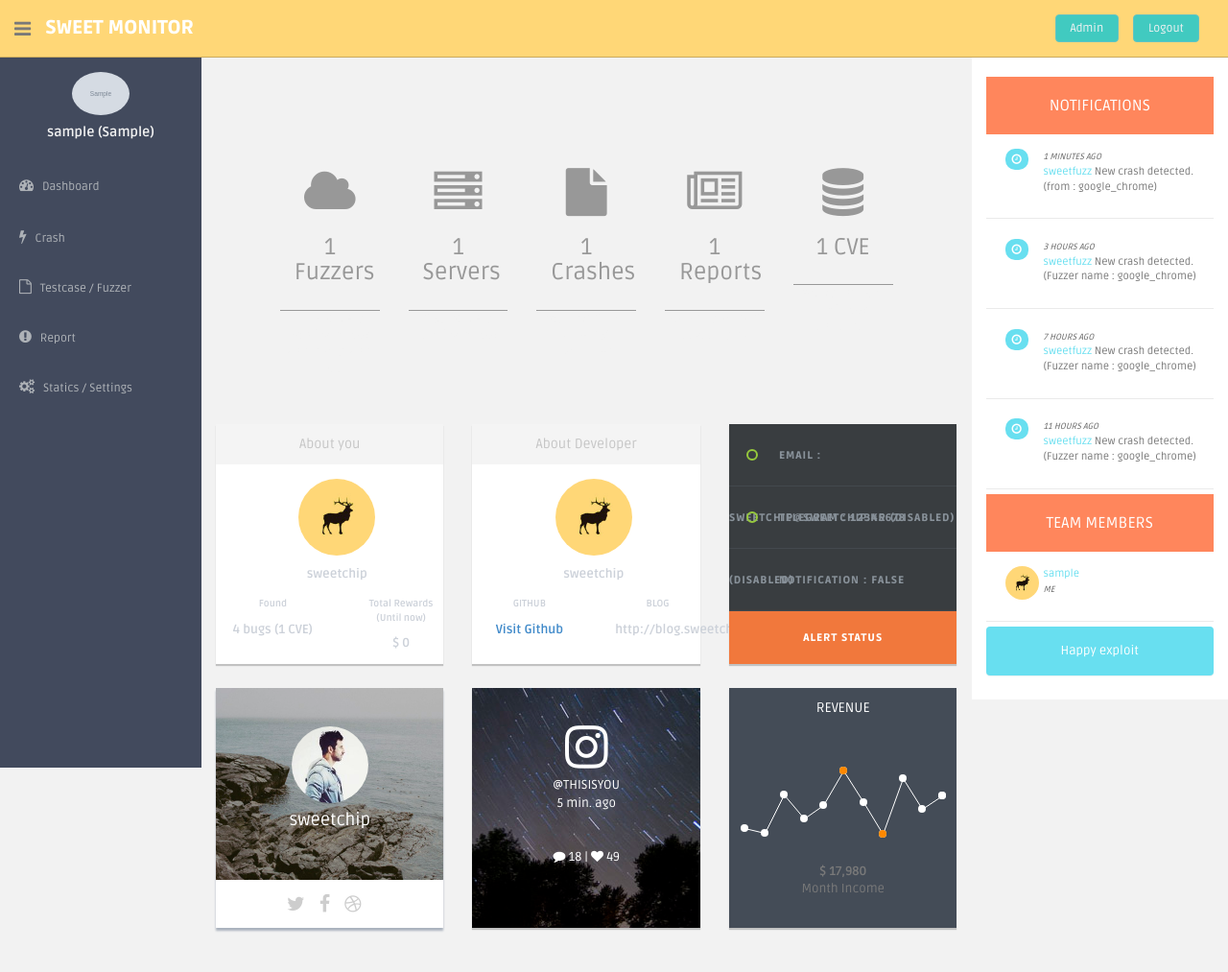
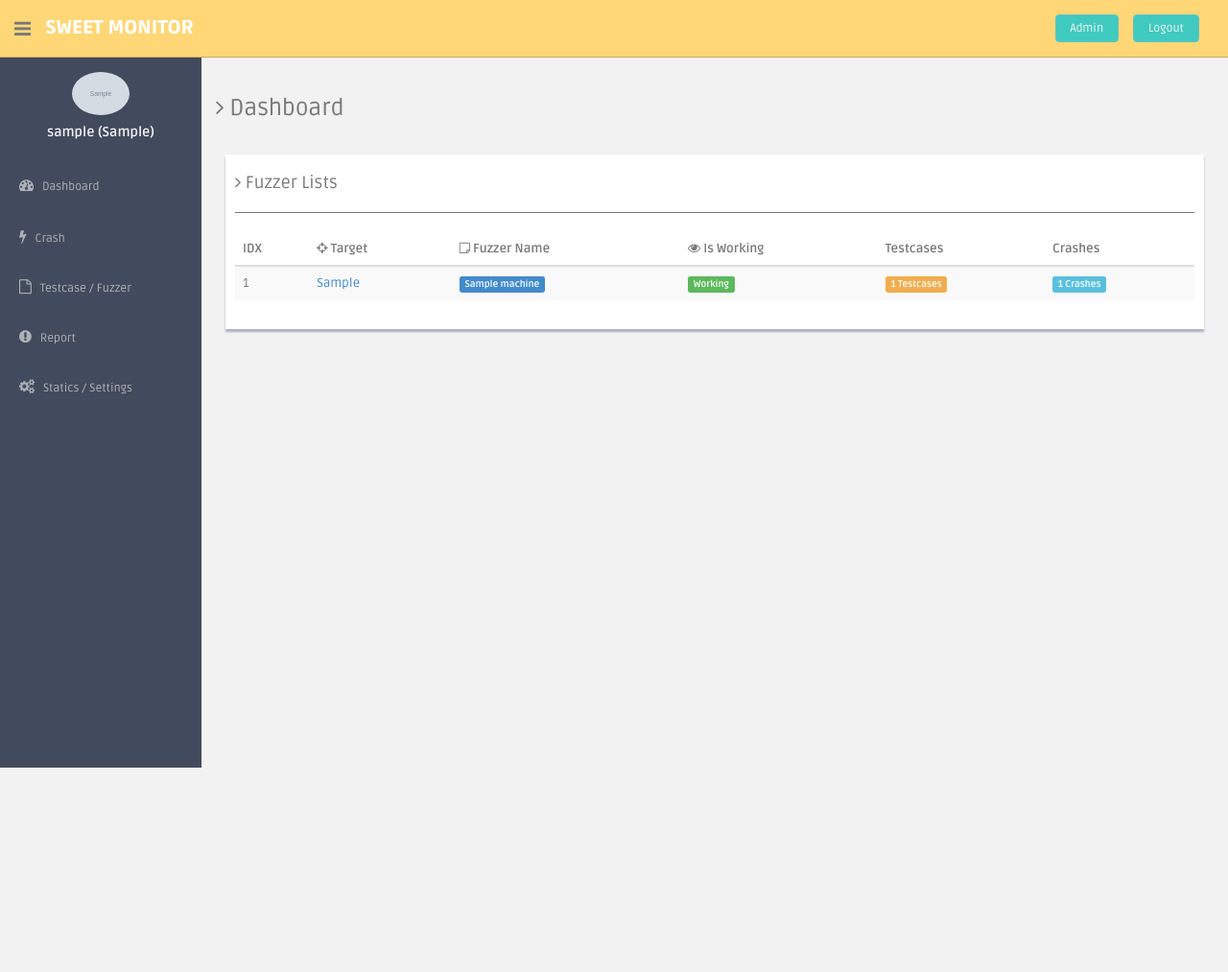
Before and after one commit to sweetchipsw/Sweetmon_legacy, a Django app: page / in a window 1280 px wide. Shown: the whole page at 96% size. After the commit the page ends 800 px from the top, so only its background shows below. Run offline with Django 3.2, Linux system fonts and the light colour scheme; a user stored in the database is signed in; tables that the repository leaves empty hold one stand-in row (values such as "Sample post"); grey boxes marked "Sample" are stand-in pictures; some libraries are stand-ins or nearby versions.

Commit message:
Modify URL, remove public key in profile

```diff
--- a/fuzz/views.py
+++ b/fuzz/views.py
@@ -2,7 +2,6 @@ from django.shortcuts import render,get_object_or_404
 from django.http import HttpResponseRedirect, HttpResponse, JsonResponse
 from monitor.models import Machine, Crash, OnetimeToken, TelegramBot, Profile, DupCrash, AESCipher, getSha256text
 from django.http import Http404
-import os
 import hashlib
 from django.core.exceptions import ObjectDoesNotExist
 from datetime import datetime
@@ -42,7 +41,7 @@ def register(request):
 	except ObjectDoesNotExist:
 	    raise Http404
 
-	#Generate new hash
+	# Generate new hash
 	# password = hashlib.sha256((settings.HASHSALT+password)).hexdigest()
 
 	token = get_random_string(300)
@@ -214,7 +213,7 @@ def SendMsgViaEmailByUid(profile, message):
 
 	target_email = profile.email;
 	email = profile.emailbot
-	if email == "" or message == "":
+	if email == None or message == "":
 		return False
 	server = email.smtp_server
 	port = email.smtp_port
@@ -377,5 +376,4 @@ def crash(request):
 			# Send msg via email
 			SendMsgViaEmailByUid(profile, message)
 
-		# sendswcp("[New crash detected (From sweetmon)] "+title)
 	return HttpResponse("success")  # Return success
--- a/monitor/admin.py
+++ b/monitor/admin.py
@@ -177,14 +177,14 @@ admin.site.register(TelegramBot, TelegramBotAdmin)
 class ProfileAdmin(admin.ModelAdmin):
 	list_display = get_all_field_names(Profile)
 	# print(list_display)
-	exceptfield(list_display,["id", "public_key"])
+	exceptfield(list_display,["id"]) # , "public_key"
 	def telegram(self, obj):
 		return "asd"
 
 	def profile_image(self, obj):
 		return "asd1"
 
-	readonly_fields = ('userkey',"public_key")
+	readonly_fields = ('userkey',) # ,"public_key"
 
 
 	if settings.USE_EMAIL_ALERT == False:
--- a/monitor/templates/common/head.html
+++ b/monitor/templates/common/head.html
@@ -4,7 +4,7 @@
                   <div class="fa fa-bars tooltips" data-placement="right" data-original-title="Toggle Navigation"></div>
               </div>
             <!--logo start-->
-            <a href="/monitor/" class="logo"><b>SWEET MONITOR</b></a>
+            <a href="/" class="logo"><b>SWEET MONITOR</b></a>
             <!--logo end-->
             <div class="top-menu">
             	<ul class="nav pull-right top-menu">
--- a/monitor/templates/common/sidebar.html
+++ b/monitor/templates/common/sidebar.html
@@ -14,13 +14,13 @@
                   </p>
               	  <h5 class="centered">{{userinfo.username}} ({{userinfo.first_name}})</h5>
                   <li class="mt">
-                      <a href="/monitor/fuzzer/">
+                      <a href="/fuzzer/">
                           <i class="fa fa-dashboard"></i>
                           <span>Dashboard</span>
                       </a>
                   </li>
                   <li class="sub-menu">
-                      <a href="/monitor/crash/" >
+                      <a href="/crash/" >
                           <i class="fa fa-flash"></i>
                           <span>Crash</span>
                       </a>
@@ -32,13 +32,13 @@
                       </a>
                   </li>
                   <li class="sub-menu">
-                      <a href="/track/issue/" >
+                      <a href="/issue/" >
                           <i class="fa fa-exclamation-circle"></i>
                           <span>Report</span>
                       </a>
                   </li>
                   <li class="sub-menu">
-                      <a href="/monitor/settings/">
+                      <a href="/settings/">
                           <i class="fa fa-cogs" aria-hidden="true"></i>
                           <span>Statics / Settings</span>
                       </a>
--- a/monitor/templates/monitor/crash/detail.html
+++ b/monitor/templates/monitor/crash/detail.html
@@ -85,11 +85,11 @@
           	<div class="row mt">
 
           		<div class="col-lg-12">
-                  <div class="form-panel"><a href="/monitor/crash/">
+                  <div class="form-panel"><a href="/crash/">
                   <button type="button" class="btn btn-theme1 pull-right">Back to lists</button></a>
                   	  <h4 class="mb">Information</h4>
                   	  <hr>
-                      <form class="form-horizontal style-form" method="post" action="/monitor/crash/{{crash.id}}/modify">
+                      <form class="form-horizontal style-form" method="post" action="/crash/{{crash.id}}/modify">
                           <div class="form-group">
                               <label class="col-lg-2 col-sm-2 control-label">Crash Title</label>
                               <div class="col-sm-10">
@@ -230,7 +230,7 @@
        $('#view_dup_crashes').click(function(){
            $("#dup_list > tbody").html("");
          $.ajax({
-             url : '/monitor/crash/{{crash.id}}/dup',
+             url : '/crash/{{crash.id}}/dup',
           type: 'GET',
           success:function(data){
               $.each(data, function(i, item) {
--- a/monitor/templates/monitor/crash/list.html
+++ b/monitor/templates/monitor/crash/list.html
@@ -68,7 +68,7 @@
                                 <td>{{ crash.id }}</td>
                                 <td>{{crash.fuzzer.target}}</td>
                                 <td><span class="label label-primary">{{crash.fuzzer.fuzzer_name}}</span></td>
-                                <td><a href="/monitor/crash/{{crash.id}}/">{{crash.title|truncatechars:50}}</a></td>
+                                <td><a href="/crash/{{crash.id}}/">{{crash.title|truncatechars:50}}</a></td>
                                 <td><span class="label label-success">{{crash.latest_date}}</span></td>
                                 <td><span class="label label-info">{{crash.dup_crash}} Crashes</span></td>
                                 </tr>
--- a/monitor/templates/monitor/fuzzer/detail.html
+++ b/monitor/templates/monitor/fuzzer/detail.html
@@ -48,7 +48,7 @@
           	<div class="row mt">
 
           		<div class="col-lg-12">
-                  <div class="form-panel"><a href="/monitor/fuzzer/">
+                  <div class="form-panel"><a href="/fuzzer/">
                   <button type="button" class="btn btn-theme1 pull-right">Back to lists</button></a>
                   	  <h4 class="mb">Information</h4>
                   	  <hr>
@@ -109,7 +109,7 @@
                           </div>
                           <div class="form-group">
                               <label class="col-lg-2 col-sm-2 control-label"></label>
-                              <div class="col-sm-10"><a href="/monitor/fuzzer/">
+                              <div class="col-sm-10"><a href="/fuzzer/">
                                   <button type="button" class="btn btn-theme02 btn-lg btn-block"><i class="fa fa-check"></i> Back to list</button></a>
                               </div>
                           </div>
--- a/monitor/templates/monitor/fuzzer/list.html
+++ b/monitor/templates/monitor/fuzzer/list.html
@@ -65,7 +65,7 @@
                                 {% for machine in machine_list %}
                                 <tr>
                                 <td>{{ machine.id }}</td>
-                                <td><a href="/monitor/fuzzer/{{ machine.id }}/">{{machine.target}}</a></td>
+                                <td><a href="/fuzzer/{{ machine.id }}/">{{machine.target}}</a></td>
                                 <td><span class="label label-primary">{{machine.fuzzer_name}}</span></td>
                                 {% if machine.ping|date:"U" >= now|date:"U" %}
                                 <td><span class="label label-success">Working</span></td>
--- a/monitor/templates/monitor/index.html
+++ /dev/null
@@ -1,340 +0,0 @@
-<!DOCTYPE html>
-<html lang="en">
-  <head>
-    <meta charset="utf-8">
-    <title>Sweetmon - Dashboard for sweetfuzz</title>
-    <!-- Bootstrap core CSS -->
-    <link href="/assets/css/bootstrap.css" rel="stylesheet">
-    <!--external css-->
-    <link href="/assets/font-awesome/css/font-awesome.min.css" rel="stylesheet" />
-    <link rel="stylesheet" type="text/css" href="/assets/css/zabuto_calendar.css">
-    <link rel="stylesheet" type="text/css" href="/assets/js/gritter/css/jquery.gritter.css" />
-    <link rel="stylesheet" type="text/css" href="/assets/lineicons/style.css">
-    <link rel="shortcut icon" type="image/png" href="/assets/favicon.ico"/>
-
-    <!-- Custom styles for this template -->
-    <link href="/assets/css/style.css" rel="stylesheet">
-    <link href="/assets/css/style-responsive.css" rel="stylesheet">
-
-    <!-- HTML5 shim and Respond.js IE8 support of HTML5 elements and media queries -->
-    <!--[if lt IE 9]>
-      <script src="https://oss.maxcdn.com/libs/html5shiv/3.7.0/html5shiv.js"></script>
-      <script src="https://oss.maxcdn.com/libs/respond.js/1.4.2/respond.min.js"></script>
-    <![endif]-->
-  </head>
-
-  <body>
-
-  <section id="container" >
-      <!-- **********************************************************************************************************************************************************
-      TOP BAR CONTENT & NOTIFICATIONS
-      *********************************************************************************************************************************************************** -->
-      <!--header start-->
-      {% include "common/head.html" %}
-      <!--header end-->
-
-      <!-- **********************************************************************************************************************************************************
-      MAIN SIDEBAR MENU
-      *********************************************************************************************************************************************************** -->
-      <!--sidebar start-->
-      {% include "common/sidebar.html" %}
-      <!--sidebar end-->
-
-      <!-- **********************************************************************************************************************************************************
-      MAIN CONTENT
-      *********************************************************************************************************************************************************** -->
-      <!--main content start-->
-      <section id="main-content">
-          <section class="wrapper">
-
-              <div class="row">
-                  <div class="col-lg-9 main-chart">
-
-                  	<div class="row mtbox">
-                  		<div class="col-md-2 col-sm-2 col-md-offset-1 box0">
-                  			<div class="box1">
-					  			<span class="fa fa-cloud"></span>
-                  {% if machine_count %}
-                    <h3>{{machine_count}} Fuzzers</h3></div>
-                    <p>{{machine_count}} fuzzers are working at now! Work more! Work harder!</p>
-                  {% else %}
-                    <h3>0 Fuzzers</h3></div>
-                    <p>No fuzzers..</p>
-                  {% endif %}
-                  		</div>
-                  		<div class="col-md-2 col-sm-2 box0">
-                  			<div class="box1">
-					  			<span class="fa fa-server"></span>
-					  			<h3>{{server_count}} Servers</h3>
-                  			</div>
-					  			<p>{{server_count}} servers are running at now.</p>
-                  		</div>
-                  		<div class="col-md-2 col-sm-2 box0">
-                  			<div class="box1">
-					  			<span class="fa fa-file"></span>
-					  			<h3>{{crash_count}} Crashes</h3>
-                  			</div>
-					  			<p>You have {{crash_count}} uniq crashes! Congrats!!</p>
-                  		</div>
-                  		<div class="col-md-2 col-sm-2 box0">
-                  			<div class="box1">
-					  			<span class="fa fa-newspaper-o"></span>
-					  			<h3>{{issue_count}} Reports</h3>
-                  			</div>
-					  			<p>You've reported {{issue_count}} bugs. Great~</p>
-                  		</div>
-                  		<div class="col-md-2 col-sm-2 box0">
-                  			<div class="box1">
-					  			<span class="fa fa-database"></span>
-					  			<h3>{{cve_count}} CVE</h3>
-                  			</div>
-					  			<p>You've got {{cve_count}} CVE until now! Congrats!!</p>
-                  		</div>
-
-                  	</div><!-- /row mt -->
-
-
-                      <div class="row mt">
-
-            <div class="col-md-4 mb">
-              <!-- WHITE PANEL - TOP USER -->
-              <div class="white-panel pn">
-                <div class="white-header">
-                  <h5>About you</h5>
-                </div>
-                <p><img src="/assets/img/ui-sam.jpg" class="img-circle" width="80"></p>
-                <p><b>sweetchip</b></p>
-                <div class="row">
-                  <div class="col-md-6">
-                    <p class="small mt">Found</p>
-                    <p>4 bugs (1 CVE)</p>
-                  </div>
-                  <div class="col-md-6">
-                    <p class="small mt">Total Rewards (Until now)</p>
-                    <p>$ 0</p>
-                  </div>
-                </div>
-              </div>
-            </div><!-- /col-md-4 -->
-
-            <div class="col-md-4 mb">
-              <!-- WHITE PANEL - TOP USER -->
-              <div class="white-panel pn">
-                <div class="white-header">
-                  <h5>About Developer</h5>
-                </div>
-                <p><img src="/assets/img/ui-sam.jpg" class="img-circle" width="80"></p>
-                <p><b>sweetchip</b></p>
-                <div class="row">
-                  <div class="col-md-6">
-                    <p class="small mt">GITHUB</p>
-                    <p><a href="http://github.com/sweetchipsw/">Visit Github</a></p>
-                  </div>
-                  <div class="col-md-6">
-                    <p class="small mt">BLOG</p>
-                    <p>http://blog.sweetchip.kr</p>
-                  </div>
-                </div>
-              </div>
-            </div><!-- /col-md-4 -->
-
-
-            <!-- TODO PANEL -->
-            <div class="col-lg-4 col-md-4 col-sm-4 mb">
-              <div class="steps pn">
-                  <input id='op1' name='op1' type='checkbox' checked />
-                  <label for='op1'>Email : sweetchip@sweetchip.kr (DISABLED)</label>
-                  <input id='op2' name='op2' type='checkbox' checked/>
-                  <label for='op2'>Telegram : 12345678 (DISABLED)</label>
-                  <input id='op3' name='op3' type='checkbox'/>
-                  <label for='op3'>Notification : False (DISABLED)</label>
-                  <input type='submit' value='Alert Status' id='submit'/>
-              </div>
-            </div><!--/col-md-4 -->
-
-
-            <!-- PROFILE 02 PANEL -->
-            <div class="col-lg-4 col-md-4 col-sm-4 mb">
-              <div class="content-panel pn">
-                <div id="profile-02">
-                  <div class="user">
-                    <img src="/assets/img/friends/fr-06.jpg" class="img-circle" width="80">
-                    <h4>sweetchip</h4>
-                  </div>
-                </div>
-                <div class="pr2-social centered">
-                  <a href="#"><i class="fa fa-twitter"></i></a>
-                  <a href="#"><i class="fa fa-facebook"></i></a>
-                  <a href="#"><i class="fa fa-dribbble"></i></a>
-                </div>
-              </div><!--/panel -->
-            </div><!--/ col-md-4 -->
-
-
-						<div class="col-md-4 mb">
-							<!-- INSTAGRAM PANEL -->
-							<div class="instagram-panel pn">
-								<i class="fa fa-instagram fa-4x"></i>
-								<p>@THISISYOU<br/>
-									5 min. ago
-								</p>
-								<p><i class="fa fa-comment"></i> 18 | <i class="fa fa-heart"></i> 49</p>
-							</div>
-						</div><!-- /col-md-4 -->
-
-						<div class="col-md-4">
-							<!-- REVENUE PANEL -->
-							<div class="darkblue-panel pn">
-								<div class="darkblue-header">
-									<h5>REVENUE</h5>
-								</div>
-								<div class="chart mt">
-									<div class="sparkline" data-type="line" data-resize="true" data-height="75" data-width="90%" data-line-width="1" data-line-color="#fff" data-spot-color="#fff" data-fill-color="" data-highlight-line-color="#fff" data-spot-radius="4" data-data="[200,135,667,333,526,996,564,123,890,464,655]"></div>
-								</div>
-								<p class="mt"><b>$ 17,980</b><br/>Month Income</p>
-							</div>
-						</div><!-- /col-md-4 -->
-
-					</div><!-- /row -->
-
-
-                  </div><!-- /col-lg-9 END SECTION MIDDLE -->
-
-
-      <!-- **********************************************************************************************************************************************************
-      RIGHT SIDEBAR CONTENT
-      *********************************************************************************************************************************************************** -->
-
-                  <div class="col-lg-3 ds">
-                    <!--COMPLETED ACTIONS DONUTS CHART-->
-						<h3>NOTIFICATIONS</h3>
-
-                      <!-- First Action -->
-                      <div class="desc">
-                      	<div class="thumb">
-                      		<span class="badge bg-theme"><i class="fa fa-clock-o"></i></span>
-                      	</div>
-                      	<div class="details">
-                      		<p><muted>1 Minutes Ago</muted><br/>
-                      		   <a href="#">sweetfuzz</a> New crash detected. (from : google_chrome)<br/>
-                      		</p>
-                      	</div>
-                      </div>
-                      <!-- Second Action -->
-                      <div class="desc">
-                      	<div class="thumb">
-                      		<span class="badge bg-theme"><i class="fa fa-clock-o"></i></span>
-                      	</div>
-                      	<div class="details">
-                      		<p><muted>3 Hours Ago</muted><br/>
-                      		   <a href="#">sweetfuzz</a> New crash detected. (Fuzzer name : google_chrome)<br/>
-                      		</p>
-                      	</div>
-                      </div>
-                      <!-- Third Action -->
-                      <div class="desc">
-                      	<div class="thumb">
-                      		<span class="badge bg-theme"><i class="fa fa-clock-o"></i></span>
-                      	</div>
-                      	<div class="details">
-                      		<p><muted>7 Hours Ago</muted><br/>
-                      		   <a href="#">sweetfuzz</a> New crash detected. (Fuzzer name : google_chrome)<br/>
-                      		</p>
-                      	</div>
-                      </div>
-                      <!-- Fourth Action -->
-                      <div class="desc">
-                      	<div class="thumb">
-                      		<span class="badge bg-theme"><i class="fa fa-clock-o"></i></span>
-                      	</div>
-                      	<div class="details">
-                      		<p><muted>11 Hours Ago</muted><br/>
-                      		   <a href="#">sweetfuzz</a> New crash detected. (Fuzzer name : google_chrome)<br/>
-                      		</p>
-                      	</div>
-                      </div>
-                       <!-- USERS ONLINE SECTION -->
-                      <h3>TEAM MEMBERS</h3>
-                      <!-- First Member -->
-
-                      <div class="desc">
-                        <div class="thumb">
-                          <img class="img-circle" src="/assets/img/ui-sam.jpg" width="35px" height="35px" align="">
-                        </div>
-                        <div class="details">
-                          <p><a href="#">{{userinfo.username}}</a><br/>
-                             <muted>Me</muted>
-                          </p>
-                        </div>
-                      </div>
-                      {% for user in profile|slice:":5" %}
-                      {% if user.owner.username != userinfo.username %}
-                      <div class="desc">
-                        <div class="thumb">
-                          <img class="img-circle" src="/assets/img/ui-sam.jpg" width="35px" height="35px" align="">
-                        </div>
-                        <div class="details">
-                          <p><a href="#">{{user.owner}}</a> {% if user.first_name %} ({{user.first_name}}) {% endif %} <br/>
-                             <muted>Normal User</muted>
-                          </p>
-                        </div>
-                      </div>
-                      {% endif %}
-                      {% endfor %}
-                        <!-- CALENDAR-->
-                        <div id="calendar" class="mb">
-                            <div class="panel green-panel no-margin">
-                                <div class="panel-body">Happy exploit</div>
-                                </div>
-                            </div>
-                        </div><!-- / calendar -->
-
-                  </div><!-- /col-lg-3 -->
-              </div><! --/row -->
-          </section>
-      </section>
-
-      <!--main content end-->
-      <!--footer start-->
-      <!-- <footer class="site-footer">
-          <div class="text-center">
-              Modified by sweetchip, Original theme from Alvarez.is. (Thanks)
-              <a href="index.html#" class="go-top">
-                  <i class="fa fa-angle-up"></i>
-              </a>
-          </div>
-      </footer> -->
-      <!--footer end-->
-  </section>
-
-    <!-- js placed at the end of the document so the pages load faster -->
-    <script src="/assets/js/jquery.js"></script>
-    <script src="/assets/js/jquery-1.8.3.min.js"></script>
-    <script src="/assets/js/bootstrap.min.js"></script>
-    <script class="include" type="text/javascript" src="/assets/js/jquery.dcjqaccordion.2.7.js"></script>
-    <script src="/assets/js/jquery.scrollTo.min.js"></script>
-    <script src="/assets/js/jquery.nicescroll.js" type="text/javascript"></script>
-    <script src="/assets/js/jquery.sparkline.js"></script>
-
-
-    <!--common script for all pages-->
-    <script src="/assets/js/common-scripts.js"></script>
-
-    <script type="text/javascript" src="/assets/js/gritter/js/jquery.gritter.js"></script>
-    <script type="text/javascript" src="/assets/js/gritter-conf.js"></script>
-
-    <!--script for this page-->
-    <script src="/assets/js/sparkline-chart.js"></script>
-	<script src="/assets/js/zabuto_calendar.js"></script>
-	<script type="application/javascript">
-        function myNavFunction(id) {
-            $("#date-popover").hide();
-            var nav = $("#" + id).data("navigation");
-            var to = $("#" + id).data("to");
-            console.log('nav ' + nav + ' to: ' + to.month + '/' + to.year);
-        }
-    </script>
-
-
-  </body>
-</html>
--- a/monitor/urls.py
+++ b/monitor/urls.py
@@ -5,7 +5,7 @@ from . import views
 
 urlpatterns = [
 	# views.py
-    url(r'^$', views.index, name='index'),
+    url(r'^$', views.fuzzer_list, name='fuzzers'),
     url(r'^fuzzer/$', views.fuzzer_list, name='fuzzers'), # machine list
     url(r'^fuzzer/(?P<idx>\d+)/$', views.fuzzer_details, name='fuzzer_details'), # machine list
     url(r'^crash/$', views.crash_list, name='crash_list'), # crashlist
--- a/sweetmon/urls.py
+++ b/sweetmon/urls.py
@@ -28,10 +28,10 @@ from django.conf.urls.static import static
 urlpatterns = [
 	url(r'^$',include('monitor.urls'), name='index'),
     url(r'^admin/', include(admin.site.urls)),
-    url(r'^monitor/', include('monitor.urls')),
+    url(r'', include('monitor.urls')),
     url(r'^fuzz/', include('fuzz.urls')),
     url(r'^testcase/', include('testcase.urls')),
-    url(r'^track/', include('track.urls')),
+    url(r'^issue/', include('track.urls')),
     url(r'^account/login/',auth_views.login,name='login',kwargs={'template_name': 'login.html'}),
     url(r'^account/logout/',auth_views.logout,name='logout',kwargs={'next_page': settings.LOGIN_URL,}),
 
--- a/track/urls.py
+++ b/track/urls.py
@@ -5,6 +5,6 @@ from . import views
 urlpatterns = [
 	# views.py
 
-    url(r'^issue/$', views.index, name='index'),
-    url(r'^issue/(?P<idx>\d+)/$', views.issue_details, name='detail'),
+    url(r'^$', views.index, name='index'),
+    url(r'^(?P<idx>\d+)/$', views.issue_details, name='detail'),
 ]
```
Also changed, not shown: fuzz/telealert.py (+0 -10 lines), monitor/models.py (+3 -4 lines), monitor/templates/profile.html (deleted, +0 -171 lines), monitor/templates/testcase/detail.html (+4 -4 lines), monitor/test.py (deleted, +0 -7 lines), monitor/migrations/0002_auto_20170912_1233.py (added), monitor/migrations/0003_auto_20170913_2140.py (added).
